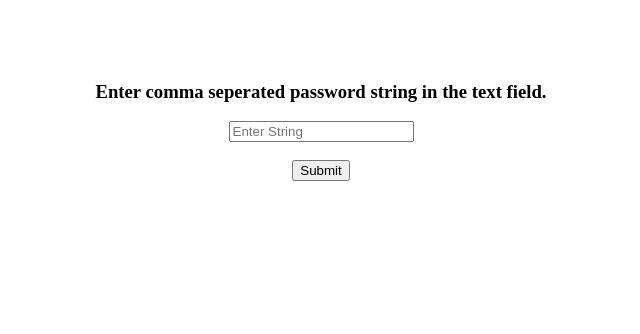
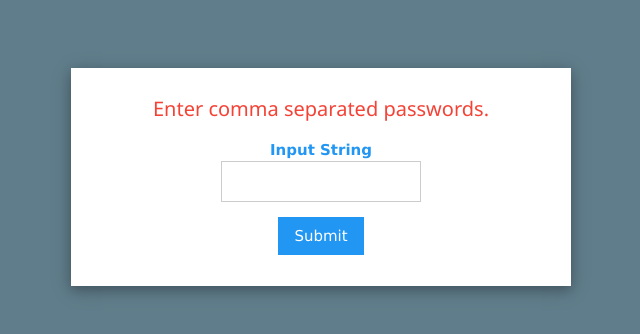
Before and after one commit to sh-mishra/magicpin_placement_test_2032, a plain HTML site: page index.htm in a window 1280 px wide. Shown: the whole page, without its empty margins (319-959 px from the left). Drawn offline with nearby package versions, Linux system fonts and the light colour scheme.

Commit message:
Add files via upload

```diff
--- a/index.htm
+++ b/index.htm
@@ -1,21 +1,28 @@
 <!DOCTYPE html>
 <html lang="en">
-<script src="js/verify.js"></script>
 <head>
+<meta name="viewport" content="width=device-width, initial-scale=1">
+<link rel="stylesheet" href="https://www.w3schools.com/w3css/4/w3.css">
 <meta name="author" content="Shantanu Mishra (9915102032 - JIIT128)"/>
 <meta name="description" content="MagicPin Test JIIT - Placement Test Assignment"/>
 <title>
 MagicPin Assignment JIIT
 </title>
 </head>
+<center>
+<body class="w3-blue-grey  w3-display-topmiddle" id="main">
+	<br><br><br>
 
-<body>
-	<br><br><br>
-<center>
-	<h3>Enter comma seperated password string in the text field.</h3>
-<input type="text" name="key" placeholder="Enter String" id="key" /><br><br>
-<input type="submit" name="submit" placeholder="Submit" onclick="validate(document.getElementById('key'))" />
+<div class="w3-card-4 w3-white w3-padding-16" style="width:500px">
+  <h4 class="w3-text-red">Enter comma separated passwords.</h4>
+  <p>
+  <label class="w3-text-blue"><b>Input String</b></label>
+  <input class="w3-input w3-border" style="width:200px" name="string" type="text" id="key"></p>
+  <p>
+  <input class="w3-btn w3-blue" type="submit" onclick="validate(document.getElementById('key'))"></p>
+</div>
+
+</body>
 </center>
-</body>
-
+<script src="js/verify.js"></script>
 </html>
```
